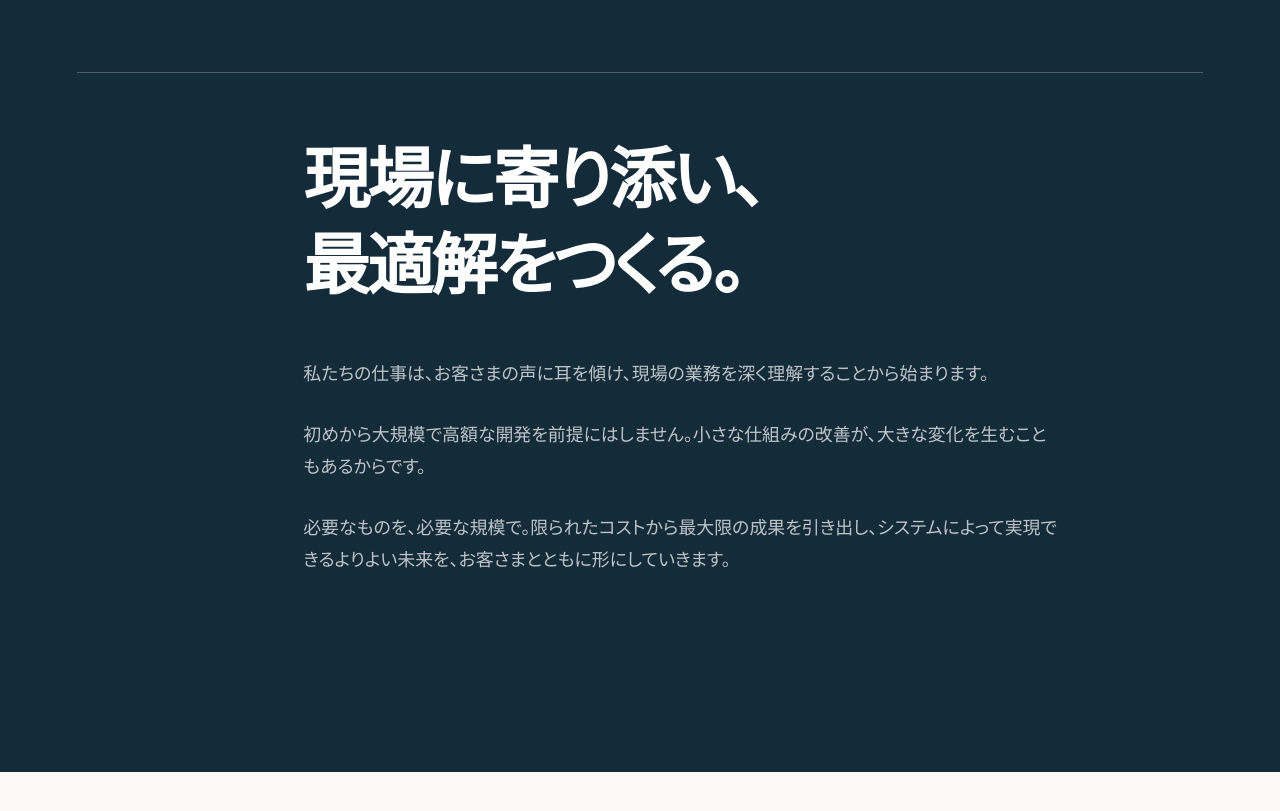
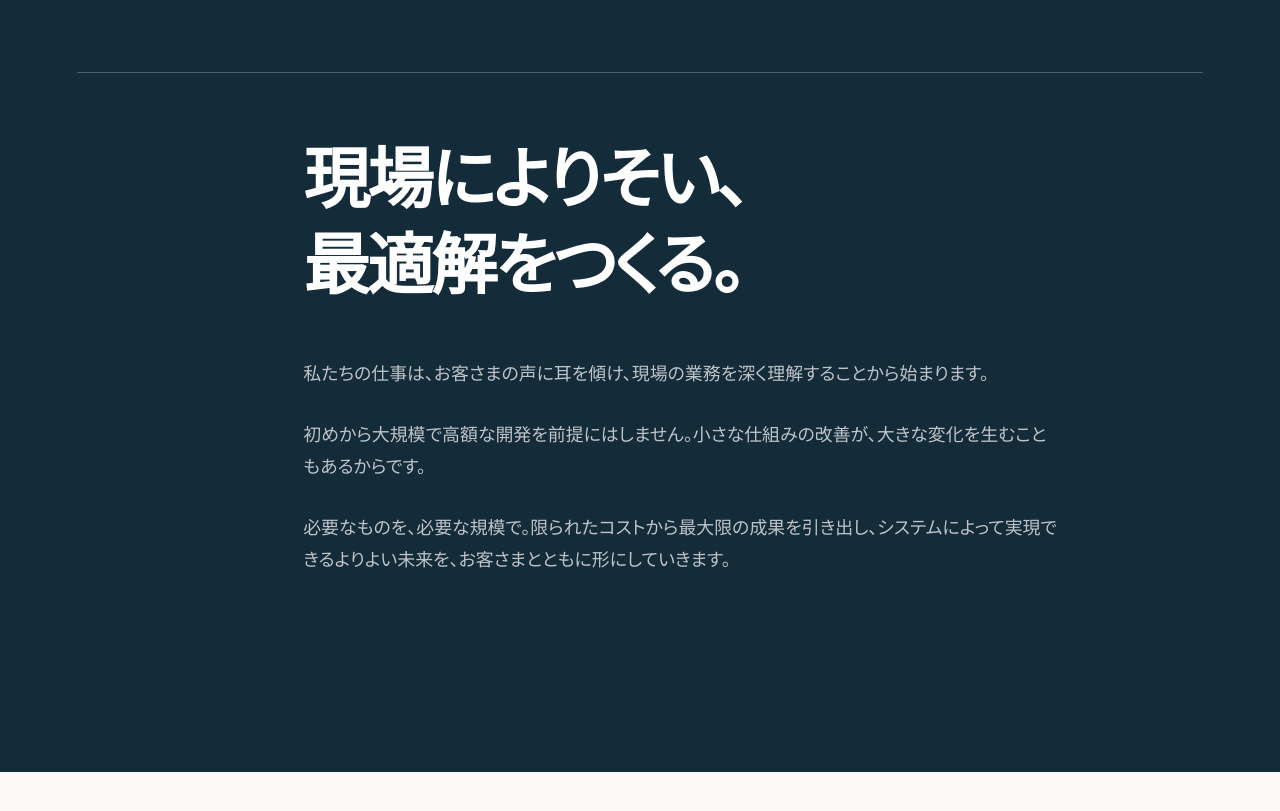
Before and after one commit to kenta-wakasa/detarame-web, a plain HTML site: page index.html in a window 1280 px wide. Shown: the part 2200-3011 px from the top of the page. Drawn offline with Linux system fonts and the light colour scheme.

Commit message:
Use hiragana for yorisoi

```diff
--- a/index.html
+++ b/index.html
@@ -79,7 +79,7 @@
       </div>
       <article class="value-card">
         <div class="value-copy">
-          <h3>現場に寄り添い、<br>最適解をつくる。</h3>
+          <h3>現場によりそい、<br>最適解をつくる。</h3>
           <p>私たちの仕事は、お客さまの声に耳を傾け、現場の業務を深く理解することから始まります。</p>
           <p>初めから大規模で高額な開発を前提にはしません。小さな仕組みの改善が、大きな変化を生むこともあるからです。</p>
           <p>必要なものを、必要な規模で。限られたコストから最大限の成果を引き出し、システムによって実現できるよりよい未来を、お客さまとともに形にしていきます。</p>
```
